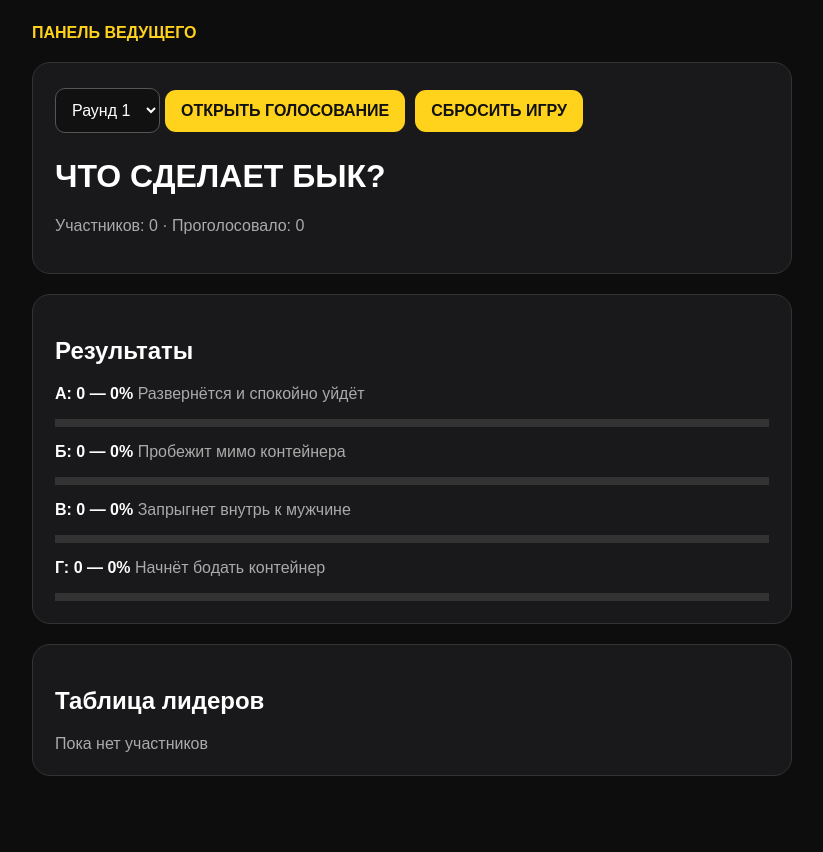
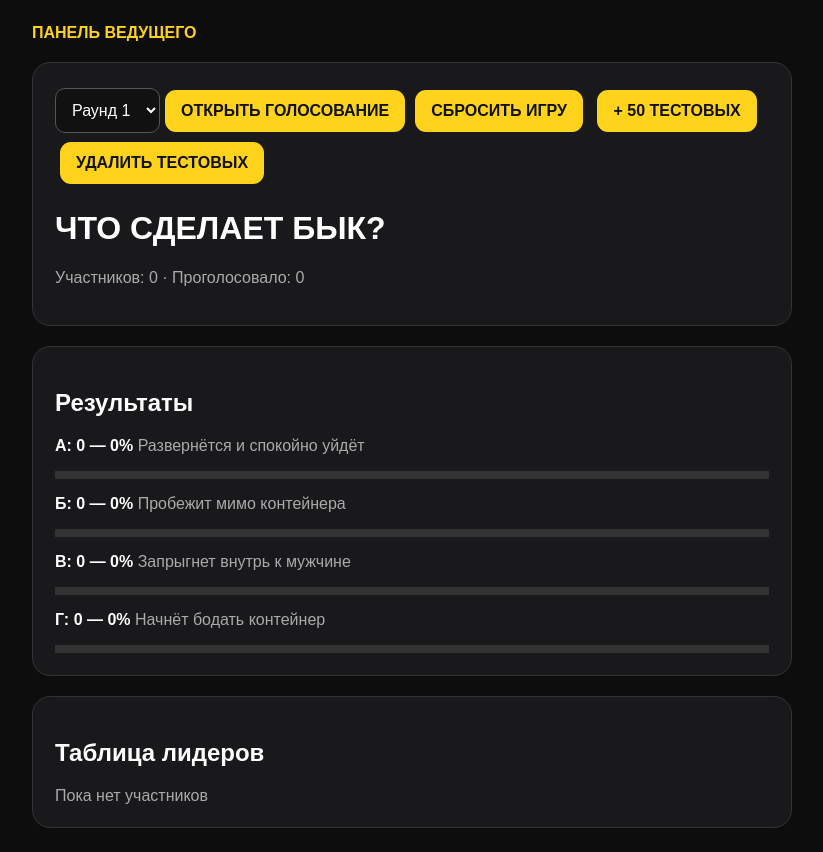
Before and after one commit to antonborodin53128-dot/chto-bylo-dalshe, a Flask app: page /admin in a window 1280 px wide. Shown: the whole page, without its empty margins (228-1051 px from the left). Before the commit the page ends 776 px from the top, so only its background shows below. Run offline with Flask 3, Linux system fonts and the light colour scheme.

Commit message:
Add files via upload

```diff
--- a/app.py
+++ b/app.py
@@ -56,6 +56,20 @@ def action():
   if a=="toggle":S["open"]=not S["open"]
   elif a=="round":S["r"]=max(0,min(6,int(x["round"])-1));S["open"]=False
   elif a=="reset":S.update(r=0,open=False,session=str(uuid.uuid4()),players={},votes={})
+  elif a=="add_test_players":
+   names=["Алексей","Мария","Дмитрий","Елена","Сергей","Анна","Максим","Ольга","Иван","Наталья","Андрей","Екатерина","Михаил","Юлия","Артём","Татьяна","Роман","Виктория","Никита","Ксения","Павел","Алина","Владимир","Дарья","Денис","София","Игорь","Полина","Евгений","Анастасия","Кирилл","Вероника","Олег","Марина","Вадим","Ирина","Стас","Лера","Глеб","Диана","Арсений","Карина","Фёдор","Александра","Тимур","Милана","Вячеслав","Валерия","Руслан","Яна"]
+   played=max(1,S["r"]+1)
+   for i,n in enumerate(names):
+    d=f"TEST_{i+1:03d}";S["players"][d]=n
+    score=i%(played+1)
+    for rr in range(played):
+     correct=Q[rr][2]
+     S["votes"][f'{S["session"]}:{rr}:{d}']=correct if rr<score else (correct+1)%4
+  elif a=="remove_test_players":
+   td=[d for d in S["players"] if d.startswith("TEST_")]
+   for d in td:S["players"].pop(d,None)
+   for k in list(S["votes"]):
+    if ":TEST_" in k:S["votes"].pop(k,None)
   else:return jsonify(ok=False),400
  return jsonify(ok=True)
 if __name__=="__main__":app.run(host="0.0.0.0",port=int(os.environ.get("PORT",10000)))
--- a/templates/admin.html
+++ b/templates/admin.html
@@ -1,3 +1,5 @@
-<!doctype html><html lang="ru"><head><meta charset="utf-8"><meta name="viewport" content="width=device-width,initial-scale=1"><link rel="stylesheet" href="/static/style.css"><title>Ведущий</title></head><body><div class="w"><div class="y">ПАНЕЛЬ ВЕДУЩЕГО</div><div class="c"><select id="sel" onchange="rnd()"></select><button id="tog" onclick="act('toggle')"></button><button onclick="reset()">СБРОСИТЬ ИГРУ</button><h1 id="q"></h1><p id="m" class="muted"></p></div><div class="c"><h2>Результаты</h2><div id="res"></div></div><div class="c"><h2>Таблица лидеров</h2><div id="lead"></div></div></div><script>
+<!doctype html><html lang="ru"><head><meta charset="utf-8"><meta name="viewport" content="width=device-width,initial-scale=1"><link rel="stylesheet" href="/static/style.css"><title>Ведущий</title></head><body><div class="w"><div class="y">ПАНЕЛЬ ВЕДУЩЕГО</div><div class="c"><select id="sel" onchange="rnd()"></select><button id="tog" onclick="act('toggle')"></button><button onclick="reset()">СБРОСИТЬ ИГРУ</button>
+<button onclick="act('add_test_players')">+ 50 ТЕСТОВЫХ</button>
+<button onclick="act('remove_test_players')">УДАЛИТЬ ТЕСТОВЫХ</button><h1 id="q"></h1><p id="m" class="muted"></p></div><div class="c"><h2>Результаты</h2><div id="res"></div></div><div class="c"><h2>Таблица лидеров</h2><div id="lead"></div></div></div><script>
 for(let i=1;i<=7;i++)sel.add(new Option("Раунд "+i,i));async function act(a,e={}){await fetch("/api/admin/action",{method:"POST",headers:{"Content-Type":"application/json"},body:JSON.stringify({action:a,...e})});load()}function rnd(){act("round",{round:+sel.value})}function reset(){if(confirm("Удалить участников, голоса и очки?"))act("reset")}
 async function load(){let d=await(await fetch("/api/admin")).json();sel.value=d.round;q.textContent=d.question;tog.textContent=d.open?"ЗАКРЫТЬ ГОЛОСОВАНИЕ":"ОТКРЫТЬ ГОЛОСОВАНИЕ";m.textContent="Участников: "+d.players+" · Проголосовало: "+d.voted;let t=Math.max(1,d.voted);res.innerHTML=d.answers.map((x,i)=>`<p><b>${["А","Б","В","Г"][i]}: ${d.counts[i]} — ${Math.round(d.counts[i]*100/t)}%</b> <span class="muted">${x}</span></p><div class="bar"><div class="fill" style="width:${d.counts[i]*100/t}%"></div></div>`).join("");lead.innerHTML=d.leaders.length?"<table>"+d.leaders.map((x,i)=>`<tr><td>${i+1}. ${x.name}</td><td><b>${x.score}</b></td></tr>`).join("")+"</table>":"<span class=muted>Пока нет участников</span>"}setInterval(load,1000);load()</script></body></html>
```
